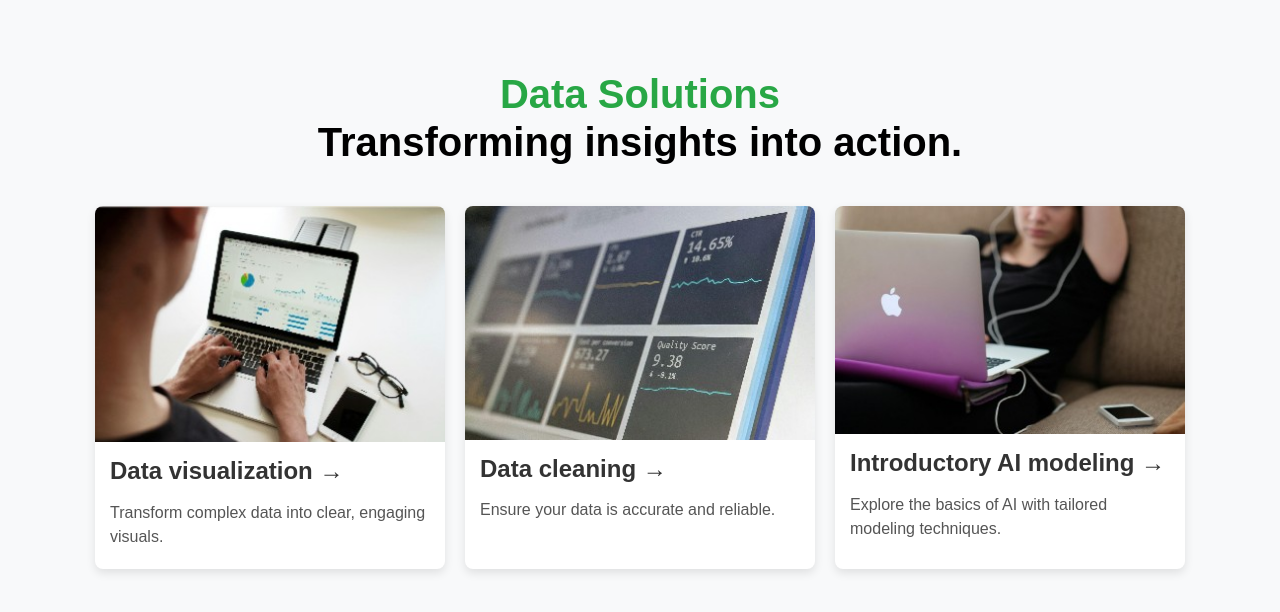
After one commit to HugoSmits/DataSerendipity, a Flask app: page /services in a window 1280 px wide. The commit adds this page. Shown: the top 612 px of the page. Run offline with Flask 3, Linux system fonts and the light colour scheme.

Commit message:
Added services.html - Updated all routing

```diff
--- a/project/app.py
+++ b/project/app.py
@@ -9,6 +9,10 @@ DATA_FILE = "data.csv"
 @app.route("/")
 def home():
     return render_template("index.html")
+
+@app.route("/services")
+def services():
+    return render_template("services.html")  # Serve contact.html
 
 @app.route("/contact")
 def contact():
--- a/project/templates/index.html
+++ b/project/templates/index.html
@@ -146,7 +146,7 @@
         <ul>
             <li><a href="#home" class="btn">Home</a></li>
             <li><a href="about" class="btn">About</a></li>
-            <li><a href="#services" class="btn">Services</a></li>
+            <li><a href="services" class="btn">Services</a></li>
             <li><a href="#gallery" class="btn">Gallery</a></li>
             <li><a href="contact" class="btn">Contact</a></li> <!-- Flask does not serve .html files directly.-->
         </ul>
--- /dev/null
+++ b/project/templates/services.html
@@ -0,0 +1,117 @@
+<!DOCTYPE html>
+<html lang="en">
+<head>
+    <meta charset="UTF-8">
+    <meta name="viewport" content="width=device-width, initial-scale=1.0">
+    <title>Services - DataSerendipity</title>
+    <link href="https://cdn.jsdelivr.net/npm/bootstrap@5.1.3/dist/css/bootstrap.min.css" rel="stylesheet">
+    <style>
+        body {
+            font-family: 'Arial', sans-serif;
+            margin: 0;
+            padding: 0;
+            background-color: #f8f9fa;
+            color: #333;
+        }
+
+        .services-container {
+            max-width: 1200px;
+            margin: 50px auto;
+            padding: 20px;
+            text-align: center;
+        }
+
+        .services-header {
+            margin-bottom: 40px;
+        }
+
+        .services-header h1 {
+            font-size: 2.5rem;
+            font-weight: bold;
+            color: #000;
+        }
+
+        .services-header h1 span {
+            color: #28a745; /* Green accent for "Data Solutions" */
+        }
+
+        .services-grid {
+            display: flex;
+            gap: 20px;
+            flex-wrap: wrap;
+            justify-content: center;
+        }
+
+        .service-card {
+            background-color: #fff;
+            border-radius: 8px;
+            box-shadow: 0 4px 10px rgba(0, 0, 0, 0.1);
+            flex: 1 1 calc(30% - 20px);
+            max-width: 350px;
+            overflow: hidden;
+            text-align: left;
+        }
+
+        .service-card img {
+            width: 100%;
+            height: auto;
+        }
+
+        .service-card h3 {
+            font-size: 1.5rem;
+            font-weight: bold;
+            margin: 15px;
+        }
+
+        .service-card p {
+            font-size: 1rem;
+            color: #555;
+            margin: 0 15px 20px;
+        }
+
+        .service-card:hover {
+            box-shadow: 0 8px 20px rgba(0, 0, 0, 0.2);
+            transform: translateY(-5px);
+            transition: all 0.3s ease;
+        }
+
+        @media (max-width: 768px) {
+            .service-card {
+                flex: 1 1 100%;
+            }
+        }
+    </style>
+</head>
+<body>
+    <div class="services-container">
+        <!-- Header Section -->
+        <div class="services-header">
+            <h1><span>Data Solutions</span><br>Transforming insights into action.</h1>
+        </div>
+
+        <!-- Services Grid -->
+        <div class="services-grid">
+            <!-- Service 1 -->
+            <div class="service-card">
+                <img src="/static/images/data_visualization.jpg" alt="Data Visualization">
+                <h3>Data visualization &rarr;</h3>
+                <p>Transform complex data into clear, engaging visuals.</p>
+            </div>
+
+            <!-- Service 2 -->
+            <div class="service-card">
+                <img src="/static/images/data_cleaning.jpg" alt="Data Cleaning">
+                <h3>Data cleaning &rarr;</h3>
+                <p>Ensure your data is accurate and reliable.</p>
+            </div>
+
+            <!-- Service 3 -->
+            <div class="service-card">
+                <img src="/static/images/ai_modeling.jpg" alt="Introductory AI Modeling">
+                <h3>Introductory AI modeling &rarr;</h3>
+                <p>Explore the basics of AI with tailored modeling techniques.</p>
+            </div>
+        </div>
+    </div>
+</body>
+</html>
```
Also changed, not shown: project/static/images/ai_modeling.jpg (added), project/static/images/data_cleaning.jpg (added), project/static/images/data_visualization.jpg (added).
